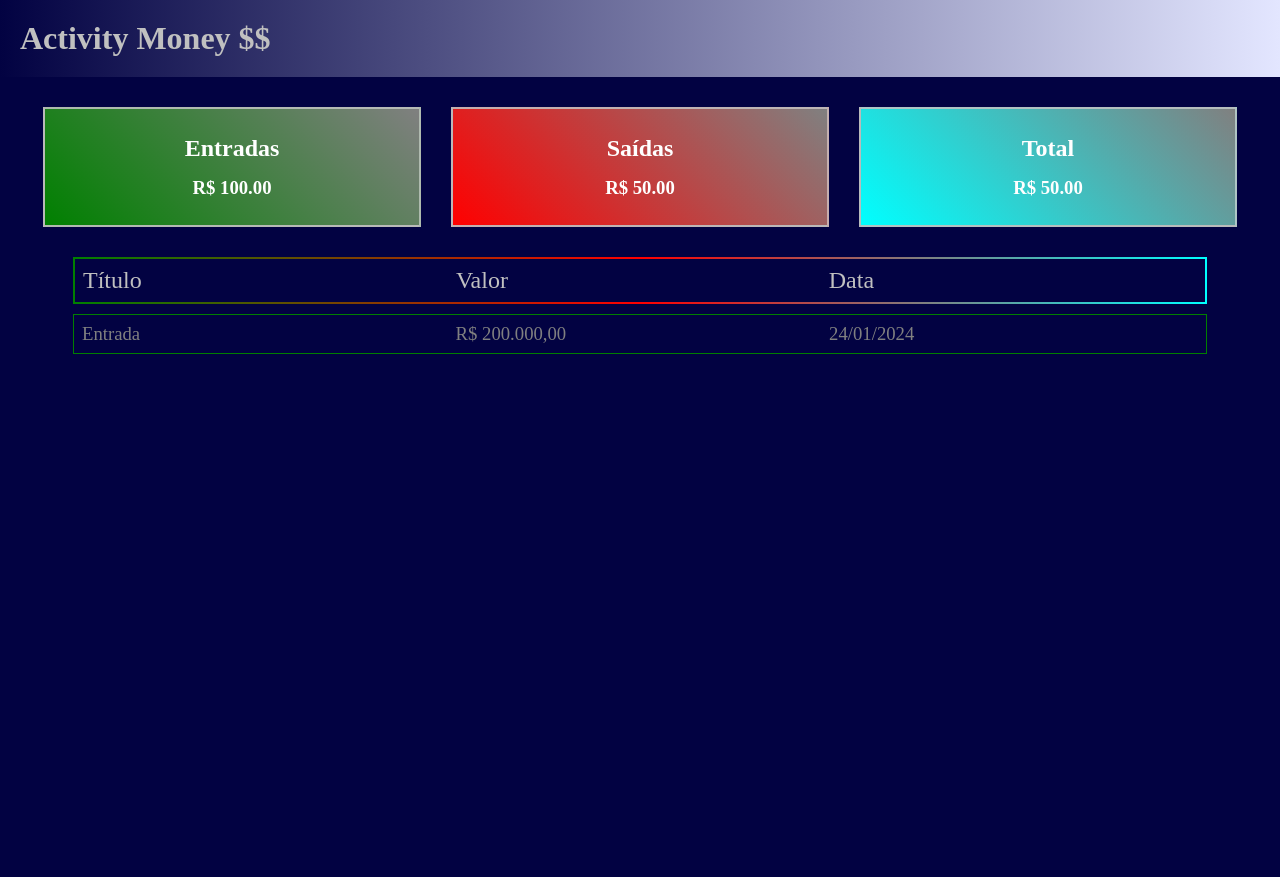
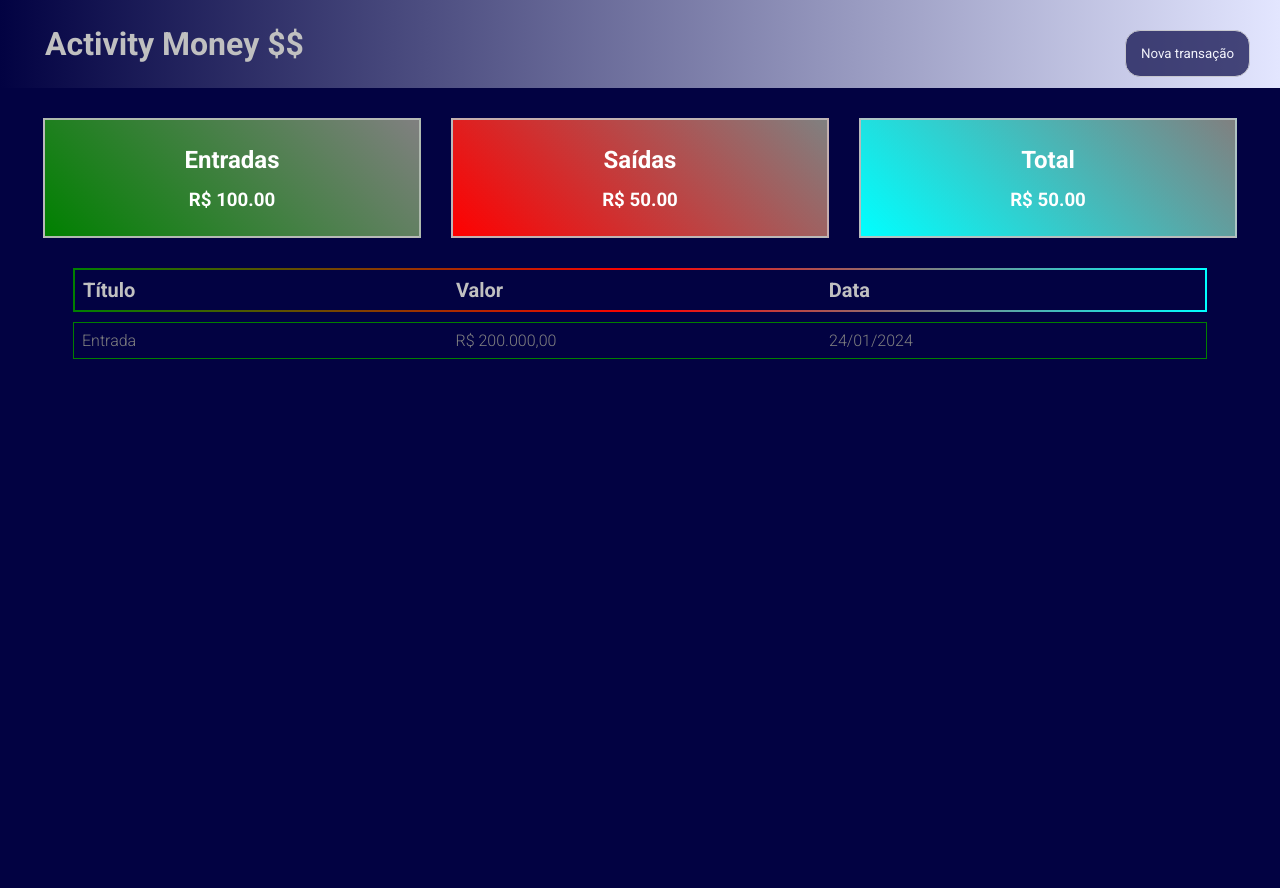
Before and after one commit to Rmdeaguiar/activity_money, a React (Create React App) app: page / in a window 1280 px wide. Built offline with nearby package versions, Linux system fonts and the light colour scheme.

Commit message:
feat: estrutura modal transaction

```diff
--- a/public/index.html
+++ b/public/index.html
@@ -5,6 +5,7 @@
     <link rel="icon" href="%PUBLIC_URL%/favicon.ico" />
     <meta name="viewport" content="width=device-width, initial-scale=1" />
     <meta name="theme-color" content="#000000" />
+    <link href="https://fonts.googleapis.com/css2?family=Roboto:ital,wght@0,100;0,300;0,400;0,500;0,700;0,900;1,100;1,300;1,400;1,500;1,700;1,900&display=swap" rel="stylesheet">
     <meta
       name="description"
       content="Web site created using create-react-app"
--- a/src/App.scss
+++ b/src/App.scss
@@ -2,8 +2,11 @@
 
 .container-app {
     .header-app {
+        display: flex;
+        justify-content: space-between;
+        align-items: center;
         background: linear-gradient(90deg, $color-primary, #e3e6ff);
         color: silver;
-        padding: 20px;
+        padding: 25px 45px;
     }
 }
--- a/src/components/IncomeCard/index.tsx
+++ b/src/components/IncomeCard/index.tsx
@@ -9,7 +9,6 @@ function IncomeCard({ title, value }: IncomeCardProps) {
 
   const backgroundColor = title === 'Entradas' ? 'linear-gradient(45deg, green, gray)' : title === 'Saídas' ? 'linear-gradient(45deg, red, gray)' : 'linear-gradient(45deg, aqua, gray)';
 
-
   return (
     <div className="income-card" style={{ background: backgroundColor }}>
       <h2>{title}</h2>
--- /dev/null
+++ b/src/components/ModalTransaction/index.tsx
@@ -0,0 +1,34 @@
+import './styles.scss';
+import { Dispatch, SetStateAction } from 'react';
+import { IoCloseCircleOutline } from "react-icons/io5";
+
+
+type ModalProps = {
+  modal: boolean,
+  setModal: Dispatch<SetStateAction<boolean>>
+}
+
+function ModalTransaction({ modal, setModal }: ModalProps) {
+  return (
+    <div className="container-modal">
+      <h2>Nova transação</h2>
+      <div className='close-icon'>
+        <IoCloseCircleOutline size={25} onClick={()=>setModal(false)} />
+      </div>
+      <form>
+        <label htmlFor='title'>Título</label>
+        <input name='title' type='text' />
+        <label htmlFor='value'>Valor</label>
+        <input name='value' type='number' />
+        <label htmlFor='date'>Data</label>
+        <input name='date' type='date' />
+        <div className='form-buttons'>
+          <button className='green-btn'>Confirmar</button>
+          <button className='red-btn'>Cancelar</button>
+        </div>
+      </form>
+    </div>
+  );
+}
+
+export default ModalTransaction;
--- /dev/null
+++ b/src/components/ModalTransaction/styles.scss
@@ -0,0 +1,73 @@
+@import "../../styles/variables.scss";
+
+@keyframes appear {
+    from {opacity: 0;}
+    to{opacity: 1;}
+  }
+
+.container-modal {
+    background: linear-gradient(90deg, silver, gray);
+    position: fixed;
+    width: 40vw;
+    top: 50px;
+    border-radius: 50px;
+    opacity: 0.95;
+    display: flex;
+    align-items: center;
+    flex-direction: column;
+    padding: 20px 30px;
+    animation-name: appear;
+    animation-duration: 1s;
+
+    .close-icon {
+        position: absolute;
+        right: 45px;
+        cursor: pointer;
+
+        &:hover{
+            color:#FFF;
+            transition: all 500ms;
+        }
+    }
+
+    form {
+        margin: 15px;
+        display: flex;
+        flex-direction: column;
+        gap: 10px;
+        width: 100%;
+
+        label {
+            font-weight: 500;
+        }
+
+        input {
+            height: 30px;
+            padding: 10px;
+            border: none;
+        }
+
+        .form-buttons{
+            display: flex;
+            justify-content: center;
+            gap: 30px;
+
+            button {
+                margin-top: 10px;
+                position: relative;
+                top: 0px;
+                right: 0px;
+                border: none;
+                width: 40%;
+            }
+
+            .green-btn {
+                background-color: green;
+            }
+            .red-btn {
+                background-color: red;
+            }
+        }
+
+    }
+}
--- a/src/components/TableCard/index.tsx
+++ b/src/components/TableCard/index.tsx
@@ -4,16 +4,16 @@ function TableCard() {
 
   return (
     <div className="table-card">
-      <div className='header-table'>
-        <h2>Título</h2>
-        <h2>Valor</h2>
-        <h2>Data</h2>
-      </div>
-      <div className='main-table'>
-        <h3>Entrada</h3>
-        <h3>{(200000).toLocaleString('pt-BR', {style:'currency', currency: 'BRL'})}</h3>
-        <h3>24/01/2024</h3>
-      </div>
+      <thead className='header-table'>
+        <th>Título</th>
+        <th>Valor</th>
+        <th>Data</th>
+      </thead>
+      <tbody className='main-table'>
+          <tr>Entrada</tr>
+          <tr>{(200000).toLocaleString('pt-BR', { style: 'currency', currency: 'BRL' })}</tr>
+          <tr>24/01/2024</tr>
+      </tbody>
     </div>
   );
 }
--- a/src/components/TableCard/styles.scss
+++ b/src/components/TableCard/styles.scss
@@ -16,11 +16,12 @@
         border-image-slice: 1;
 
 
-        h2 {
+        th {
             text-align: start;
             width: 33%;
             padding: 8px;
-            font-weight: 500;
+            font-weight: 700;
+            font-size: 20px;
             color: silver;
         }
     }
@@ -28,7 +29,7 @@
 
         border: 1px solid green;
 
-        h3 {
+        tr {
             text-align: start;
             width: 33%;
             padding: 8px;
--- a/src/index.css
+++ b/src/index.css
@@ -2,4 +2,5 @@
   margin: 0;
   padding: 0;
   box-sizing: border-box;
+  font-family:'Roboto', sans-serif;
 }
--- a/src/pages/home/index.tsx
+++ b/src/pages/home/index.tsx
@@ -1,11 +1,15 @@
-import React from 'react';
 import './styles.scss';
+import { useState } from 'react';
 import IncomeCard from '../../components/IncomeCard';
 import TableCard from '../../components/TableCard';
+import ModalTransaction from '../../components/ModalTransaction';
 
 function Home() {
+  const [modal, setModal] = useState(false);
+
   return (
     <div className="container-home">
+      <button onClick={() => setModal(true)}>Nova transação</button>
       <div className='cards-home'>
         <IncomeCard
           title='Entradas'
@@ -23,6 +27,12 @@ function Home() {
       <div className='table-home'>
         <TableCard />
       </div>
+      {modal &&
+        <ModalTransaction
+          modal={modal}
+          setModal={setModal}
+        />
+      }
     </div>
   );
 }
--- a/src/pages/home/styles.scss
+++ b/src/pages/home/styles.scss
@@ -8,6 +8,25 @@
     flex-direction: column;
     align-items: center;
     gap: 30px;
+
+    button {
+        cursor: pointer;
+        padding: 15px;
+        border-radius: 15px;
+        border: none;
+        background-color: $color-primary;
+        color: #FFF;
+        position: fixed;
+        right: 30px;
+        top: 30px;
+        opacity: 0.7;
+        border: 1px solid silver;
+
+        &:hover{
+            transition: all 500ms;
+            opacity: 0.3;
+        }
+    }
 
     .cards-home {
         display: flex;
```
